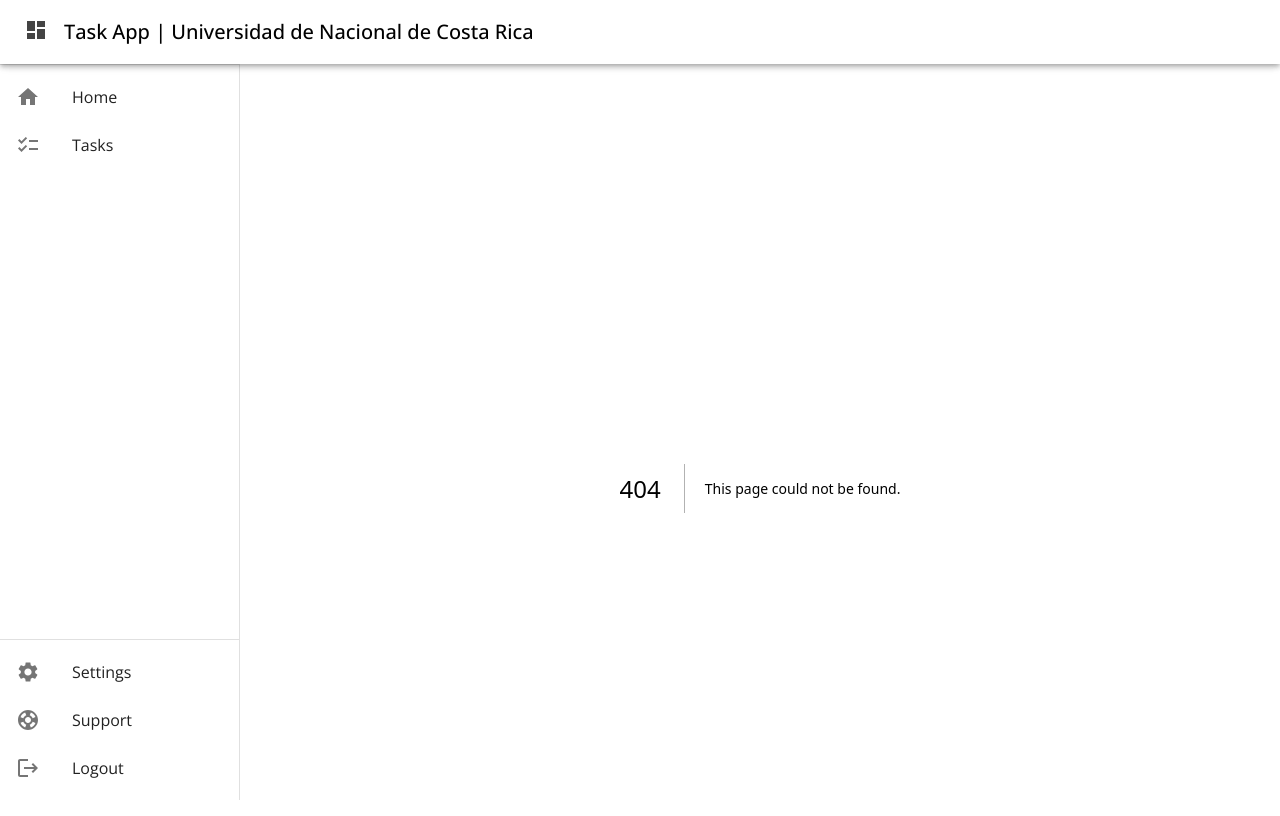
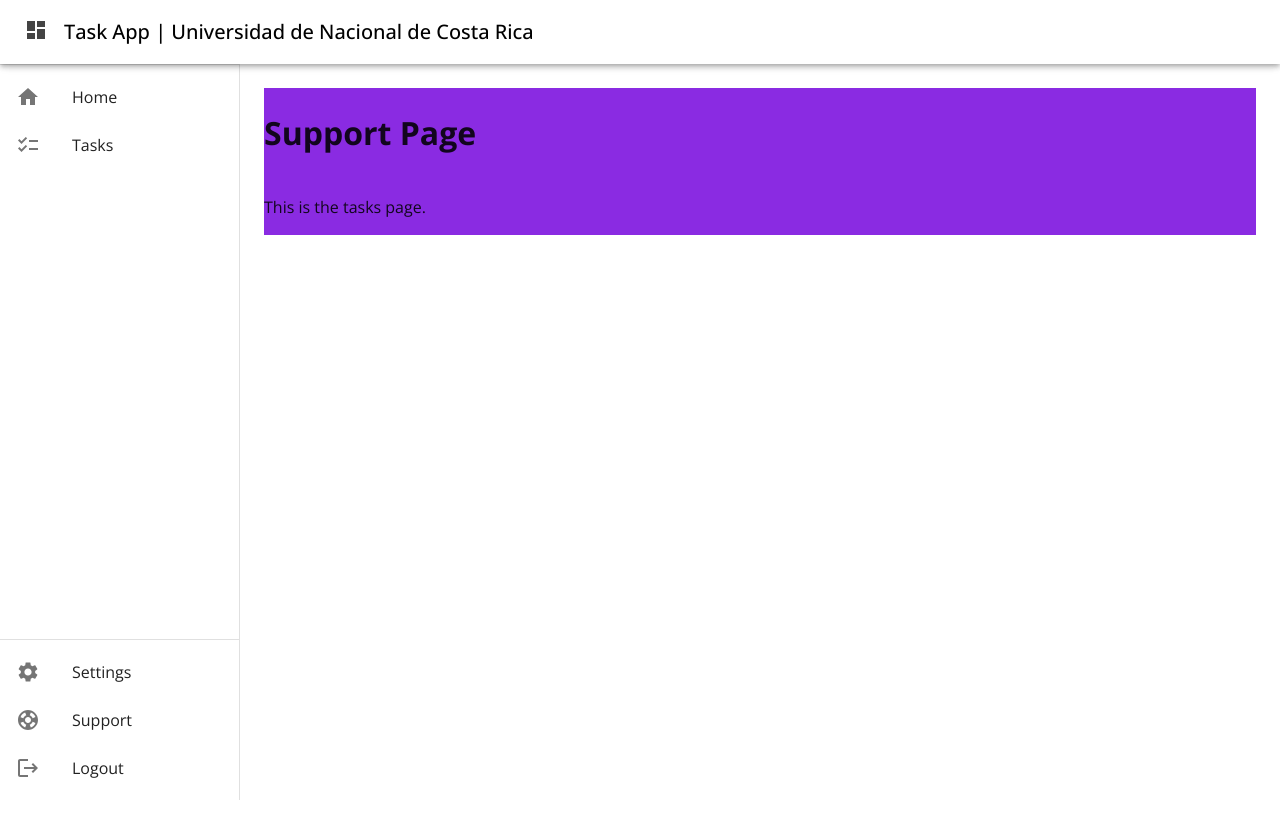
Before and after one commit to una-eif509-desarrolloweb-master/taskapp-frontend-web-nextjs, a Next.js app: page /support in a window 1280 px wide. Before the commit this address had no page. Shown: the top 816 px of the page. Built offline with nearby package versions, Linux system fonts and the light colour scheme.

Commit message:
Added a support page

```diff
--- a/app/layout.js
+++ b/app/layout.js
@@ -33,7 +33,7 @@ const LINKS = [
 
 const PLACEHOLDER_LINKS = [
     { text: 'Settings', href: '/settings', icon: SettingsIcon },
-    { text: 'Support', icon: SupportIcon },
+    { text: 'Support', href: '/support', icon: SupportIcon },
     { text: 'Logout', icon: LogoutIcon },
 ];
 
--- /dev/null
+++ b/app/support/page.js
@@ -0,0 +1,13 @@
+import styles from "./support.module.css";
+export default function Page() {
+    return (
+        <>
+            <div className={styles.subContainer}>
+                <h1>Support Page</h1>
+                <p>
+                    This is the tasks page.
+                </p>
+            </div>
+        </>
+    );
+}
--- /dev/null
+++ b/app/support/support.module.css
@@ -0,0 +1,7 @@
+.subContainer {
+  display: flex;
+  flex-direction: column;
+  width: 100%;
+  height: 100%;
+  background-color: blueviolet;
+}
```
